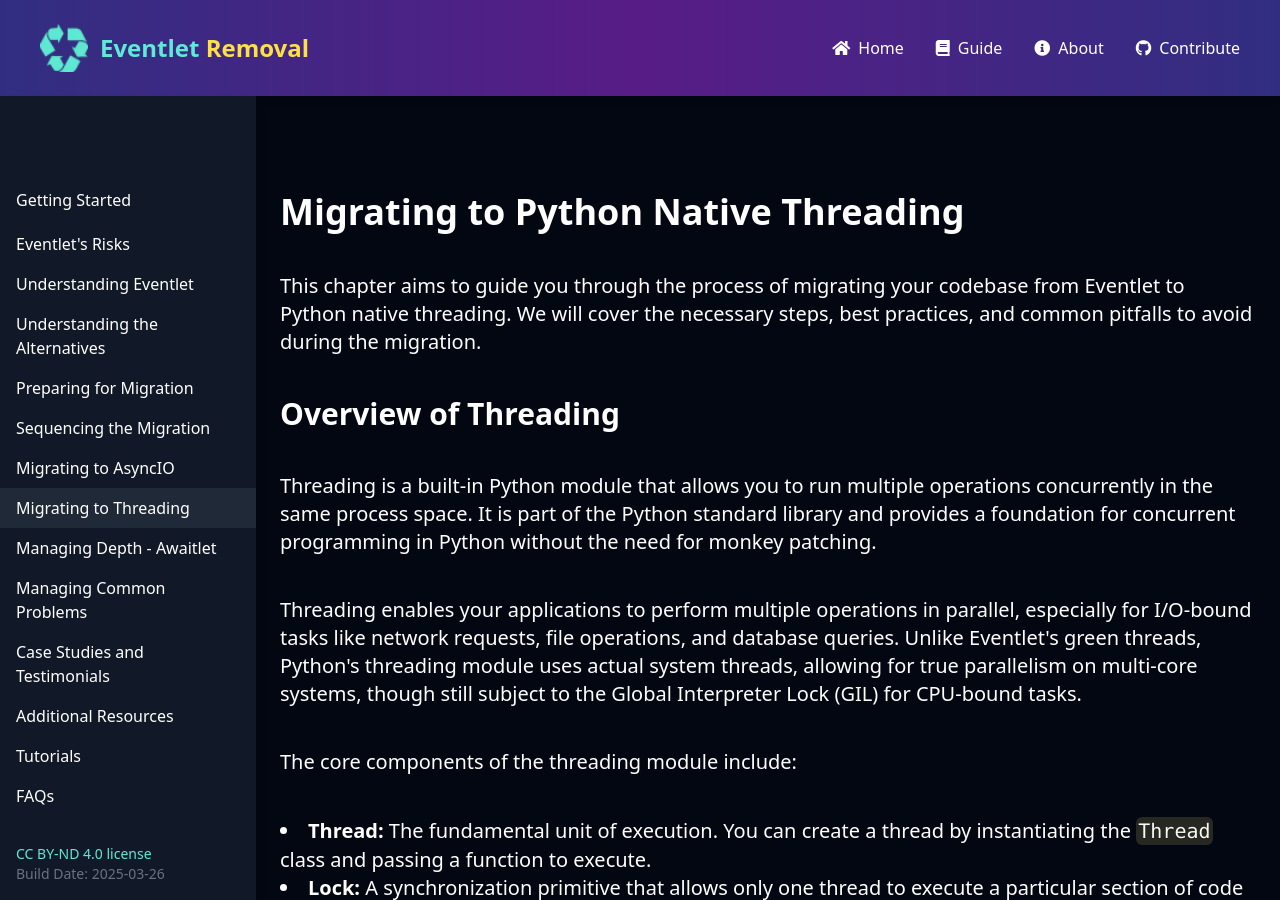
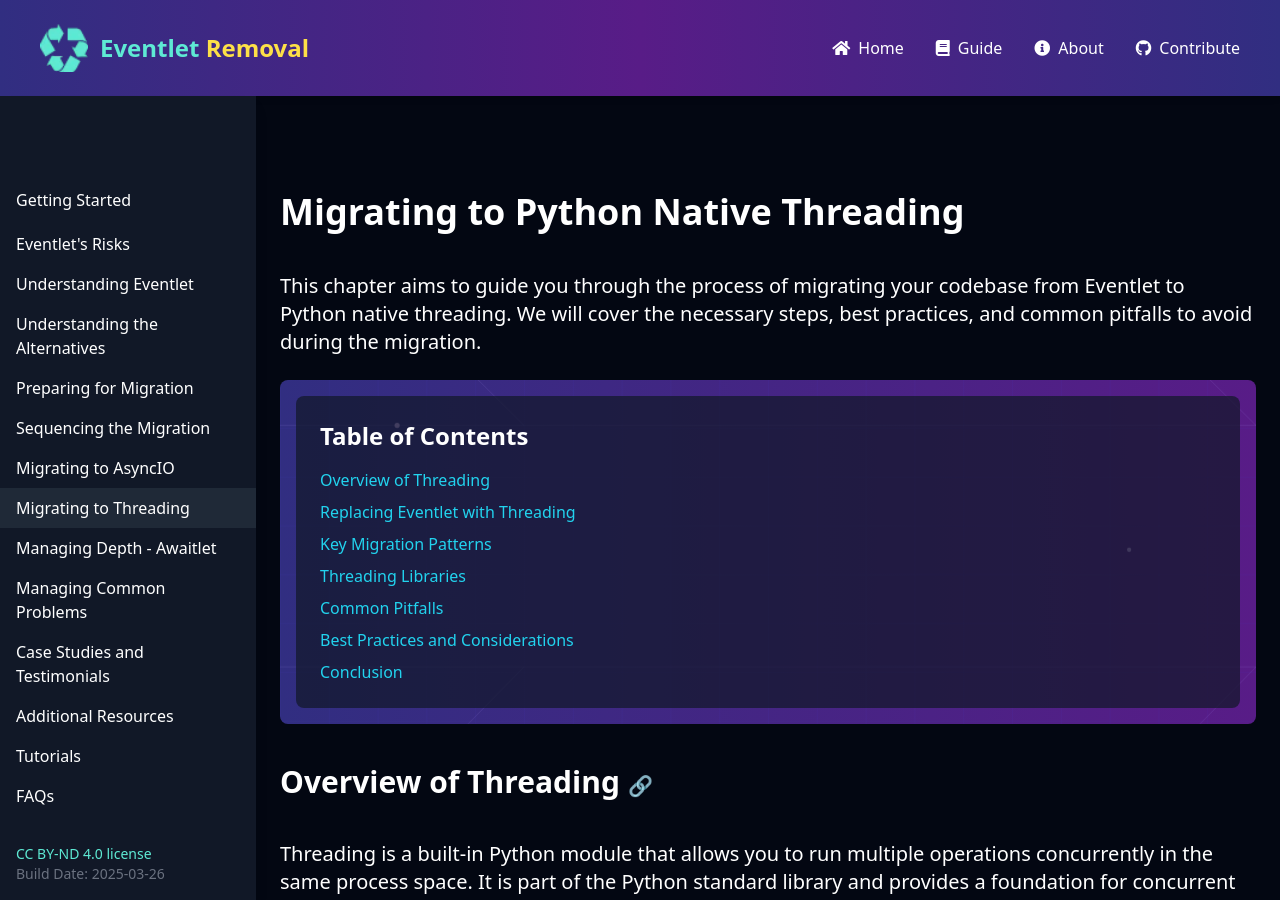
Before and after one commit to eventlet-removal/eventlet-removal.github.io, a Jekyll site: the page built from docs/guide/threading.md, in a window 1280 px wide and 900 px high. Built offline with Jekyll 4.4.1, drawn with Linux system fonts in a browser that asks for light colours; nearby versions of some CDN libraries.

Commit message:
anchor and ToC

```diff
--- a/docs/guide/threading.md
+++ b/docs/guide/threading.md
@@ -14,8 +14,23 @@ og_description: Comprehensive code patterns and best practices for replacing Eve
 
 <p class="mt-10 text-xl">This chapter aims to guide you through the process of migrating your codebase from Eventlet to Python native threading. We will cover the necessary steps, best practices, and common pitfalls to avoid during the migration.</p>
 
+<div class="mt-6 p-4 rounded-lg futuristic-section">
+    <div class="bg-gray-900 bg-opacity-70 p-6 rounded-lg">
+        <h2 class="text-2xl font-bold mb-4">Table of Contents</h2>
+        <ul class="space-y-2">
+            <li><a href="#overview-of-threading" class="text-cyan-400 hover:underline">Overview of Threading</a></li>
+            <li><a href="#replacing-eventlet-with-threading" class="text-cyan-400 hover:underline">Replacing Eventlet with Threading</a></li>
+            <li><a href="#key-migration-patterns" class="text-cyan-400 hover:underline">Key Migration Patterns</a></li>
+            <li><a href="#threading-libraries" class="text-cyan-400 hover:underline">Threading Libraries</a></li>
+            <li><a href="#common-pitfalls" class="text-cyan-400 hover:underline">Common Pitfalls</a></li>
+            <li><a href="#best-practices-and-considerations" class="text-cyan-400 hover:underline">Best Practices and Considerations</a></li>
+            <li><a href="#conclusion" class="text-cyan-400 hover:underline">Conclusion</a></li>
+        </ul>
+    </div>
+</div>
+
 <section>
-    <h2 class="mt-10 text-3xl font-bold mb-6">Overview of Threading</h2>
+    <h2 id="overview-of-threading" class="mt-10 text-3xl font-bold mb-6">Overview of Threading <a href="#overview-of-threading" class="text-cyan-400 text-xl">🔗</a></h2>
     <p class="mt-10 text-xl">Threading is a built-in Python module that allows you to run multiple operations concurrently in the same process space. It is part of the Python standard library and provides a foundation for concurrent programming in Python without the need for monkey patching.</p>
 
     <p class="mt-10 text-xl">Threading enables your applications to perform multiple operations in parallel, especially for I/O-bound tasks like network requests, file operations, and database queries. Unlike Eventlet's green threads, Python's threading module uses actual system threads, allowing for true parallelism on multi-core systems, though still subject to the Global Interpreter Lock (GIL) for CPU-bound tasks.</p>
@@ -37,7 +52,7 @@ og_description: Comprehensive code patterns and best practices for replacing Eve
 
 
 <section>
-    <h2 class="mt-10 text-3xl font-bold mb-6">Replacing Eventlet with Threading</h2>
+    <h2 id="replacing-eventlet-with-threading" class="mt-10 text-3xl font-bold mb-6">Replacing Eventlet with Threading <a href="#replacing-eventlet-with-threading" class="text-cyan-400 text-xl">🔗</a></h2>
     <p class="mt-10 text-xl">This section provides examples of how to replace common Eventlet-specific code with Threading equivalents. For each common Eventlet usage, we'll show how to refactor the code using Python's native threading module.</p>
 
     <div class="mt-10 grid grid-cols-1 md:grid-cols-2 lg:grid-cols-2 gap-10">
@@ -416,7 +431,7 @@ consumer_thread.join()</code></pre>
 </section>
 
 <section>
-    <h2 class="mt-10 text-3xl font-bold mb-6">Key Migration Patterns</h2>
+    <h2 id="key-migration-patterns" class="mt-10 text-3xl font-bold mb-6">Key Migration Patterns <a href="#key-migration-patterns" class="text-cyan-400 text-xl">🔗</a></h2>
     <p class="text-xl">This section is a curated list of migration patterns that you might meet during your journey.</p>
 
     <div class="mt-8">
@@ -776,7 +791,7 @@ job = q.enqueue(long_running_function, arg1, arg2)
 </section>
 
 <section>
-    <h2 class="mt-10 text-3xl font-bold mb-6">Best Practices and Considerations</h2>
+    <h2 id="best-practices-and-considerations" class="mt-10 text-3xl font-bold mb-6">Best Practices and Considerations <a href="#best-practices-and-considerations" class="text-cyan-400 text-xl">🔗</a></h2>
 
     <ul class="mt-6 text-xl space-y-6">
         <li>
@@ -799,7 +814,7 @@ job = q.enqueue(long_running_function, arg1, arg2)
 </section>
 
 <section>
-    <h2 class="mt-10 text-3xl font-bold mb-6">Conclusion</h2>
+    <h2 id="conclusion" class="mt-10 text-3xl font-bold mb-6">Conclusion <a href="#conclusion" class="text-cyan-400 text-xl">🔗</a></h2>
 
     <p class="mt-6 text-xl">Migrating from Eventlet to native threading offers several key benefits:</p>
 
```
